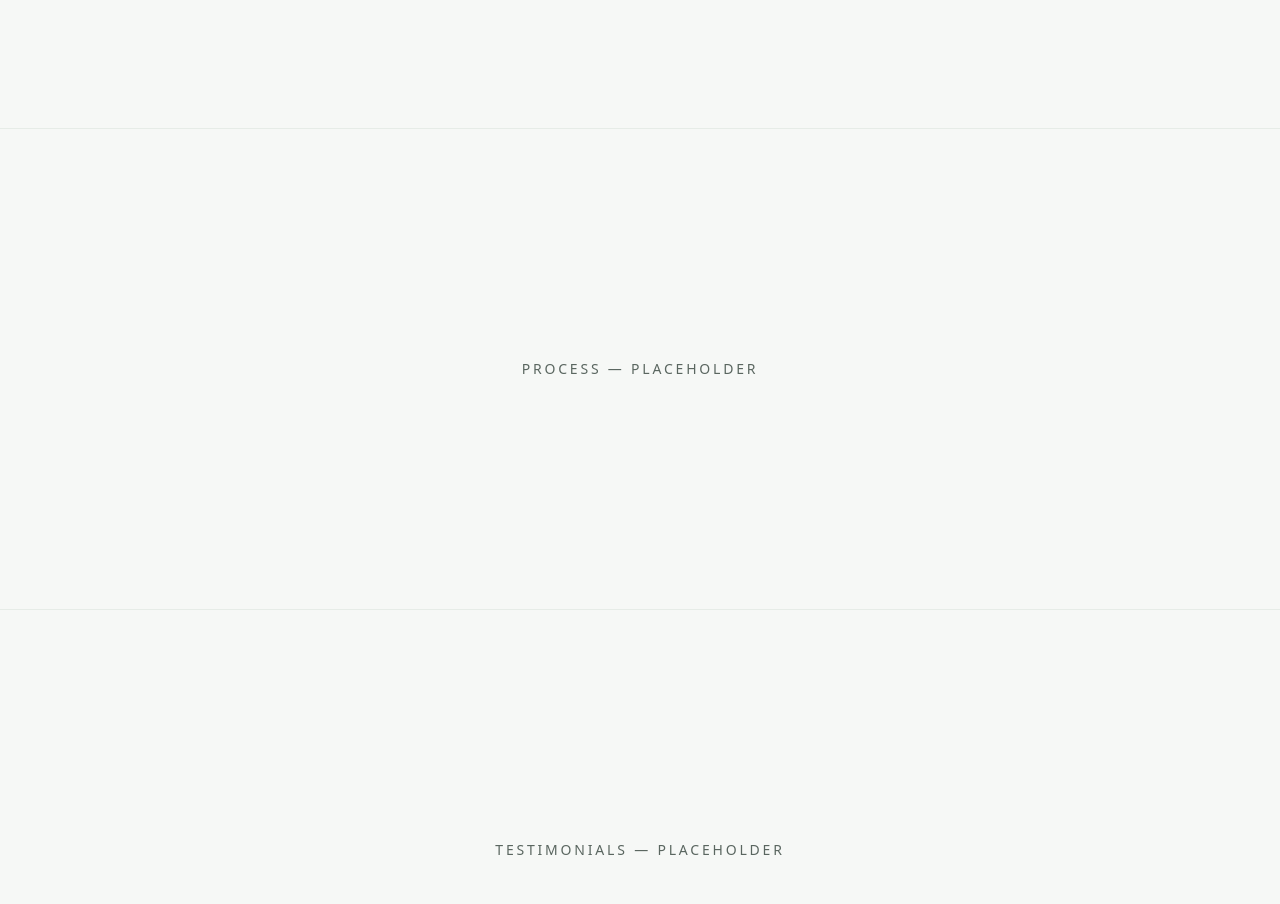
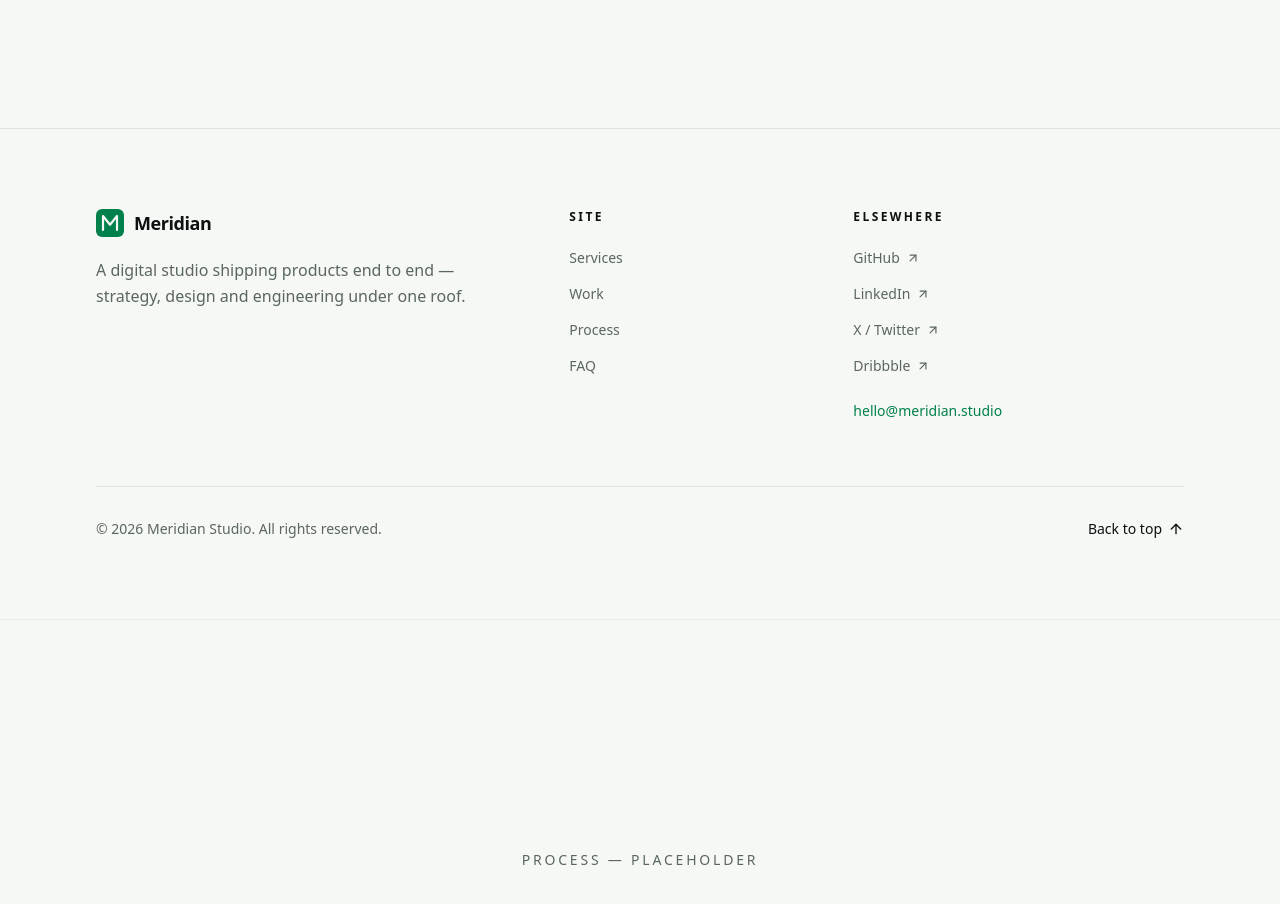
Before and after one commit to Abhisherk01/Site-clone, a React (Vite) app in the folder client/: page / in a window 1280 px wide. Shown: the part 7544-8448 px from the top of the page. Built offline with nearby package versions, Linux system fonts and the light colour scheme.

Commit message:
feat(footer): add site footer with nav, socials and back-to-top

```diff
--- a/client/src/App.jsx
+++ b/client/src/App.jsx
@@ -10,6 +10,7 @@ import Testimonials from "./sections/Testimonials.jsx";
 import Faq from "./sections/Faq.jsx";
 import CtaBanner from "./sections/CtaBanner.jsx";
 import Contact from "./sections/Contact.jsx";
+import Footer from "./sections/Footer.jsx";
 
 // Temporary anchor targets — each is replaced by a real section in later steps.
 const placeholderSections = [
@@ -23,6 +24,7 @@ export default function App() {
   return (
     <ThemeProvider>
     <MotionConfig reducedMotion="user">
+      <div id="top">
       <Header />
       <main>
         <Hero />
@@ -33,6 +35,7 @@ export default function App() {
         <Faq />
         <CtaBanner />
         <Contact />
+        <Footer />
         {placeholderSections.map(({ id, label }) => (
           <section key={id} id={id} className="border-t border-line/60">
             <Container className="flex min-h-[60vh] items-center justify-center">
@@ -41,6 +44,7 @@ export default function App() {
           </section>
         ))}
       </main>
+      </div>
     </MotionConfig>
     </ThemeProvider>
   );
--- /dev/null
+++ b/client/src/data/footer.js
@@ -0,0 +1,14 @@
+// Copy for the Footer (Step 13). Site links are reused from data/site.js;
+// the email is reused from data/contact.js — update copy in ONE place.
+
+export const footerData = {
+    tagline:
+      "A digital studio shipping products end to end — strategy, design and engineering under one roof.",
+    // TODO (Step 18 pre-deploy): swap these placeholders for Meridian's real profiles.
+    socials: [
+      { id: "github", label: "GitHub", href: "https://github.com" },
+      { id: "linkedin", label: "LinkedIn", href: "https://www.linkedin.com" },
+      { id: "x", label: "X / Twitter", href: "https://x.com" },
+      { id: "dribbble", label: "Dribbble", href: "https://dribbble.com" },
+    ],
+  };
--- /dev/null
+++ b/client/src/sections/Footer.jsx
@@ -0,0 +1,87 @@
+import { ArrowUp, ArrowUpRight } from "lucide-react";
+import Container from "../components/Container.jsx";
+import Logo from "../components/Logo.jsx";
+import { navLinks } from "../data/site.js";
+import { footerData } from "../data/footer.js";
+import { contactIntro } from "../data/contact.js";
+
+const linkBase =
+  "transition-colors hover:text-accent focus-visible:outline-none focus-visible:ring-2 focus-visible:ring-accent focus-visible:ring-offset-2 focus-visible:ring-offset-base";
+
+export default function Footer() {
+  const year = new Date().getFullYear();
+
+  return (
+    <footer className="border-t border-line bg-base">
+      <Container className="py-16 sm:py-20">
+        <div className="grid gap-12 lg:grid-cols-12">
+          {/* Brand */}
+          <div className="lg:col-span-5">
+            <Logo />
+            <p className="mt-5 max-w-sm text-base leading-relaxed text-muted">
+              {footerData.tagline}
+            </p>
+          </div>
+
+          {/* Site nav — same data as the header nav (single source) */}
+          <nav aria-label="Footer" className="lg:col-span-3">
+            <h2 className="text-xs font-semibold uppercase tracking-[0.2em] text-paper">
+              Site
+            </h2>
+            <ul className="mt-5 space-y-3">
+              {navLinks.map(({ label, href }) => (
+                <li key={href}>
+                  <a href={href} className={`text-sm text-muted ${linkBase}`}>
+                    {label}
+                  </a>
+                </li>
+              ))}
+            </ul>
+          </nav>
+
+          {/* Elsewhere */}
+          <div className="lg:col-span-4">
+            <h2 className="text-xs font-semibold uppercase tracking-[0.2em] text-paper">
+              Elsewhere
+            </h2>
+            <ul className="mt-5 space-y-3">
+              {footerData.socials.map((social) => (
+                <li key={social.id}>
+                  <a
+                    href={social.href}
+                    target="_blank"
+                    rel="noreferrer noopener"
+                    className={`inline-flex items-center gap-1.5 text-sm text-muted ${linkBase}`}
+                  >
+                    {social.label}
+                    <ArrowUpRight size={14} aria-hidden="true" className="text-muted" />
+                    <span className="sr-only">(opens in new tab)</span>
+                  </a>
+                </li>
+              ))}
+            </ul>
+            <a
+              href={`mailto:${contactIntro.email}`}
+              className={`mt-6 inline-block text-sm font-medium text-accent underline-offset-4 hover:underline ${linkBase}`}
+            >
+              {contactIntro.email}
+            </a>
+          </div>
+        </div>
+
+        {/* Bottom bar */}
+        <div className="mt-16 flex flex-col gap-4 border-t border-line pt-8 sm:flex-row sm:items-center sm:justify-between">
+          <p className="text-sm text-muted">
+            © {year} Meridian Studio. All rights reserved.
+          </p>
+          <a
+            href="#top"
+            className={`inline-flex items-center gap-1.5 text-sm font-medium text-paper ${linkBase}`}
+          >
+            Back to top <ArrowUp size={16} aria-hidden="true" />
+          </a>
+        </div>
+      </Container>
+    </footer>
+  );
+}
```
